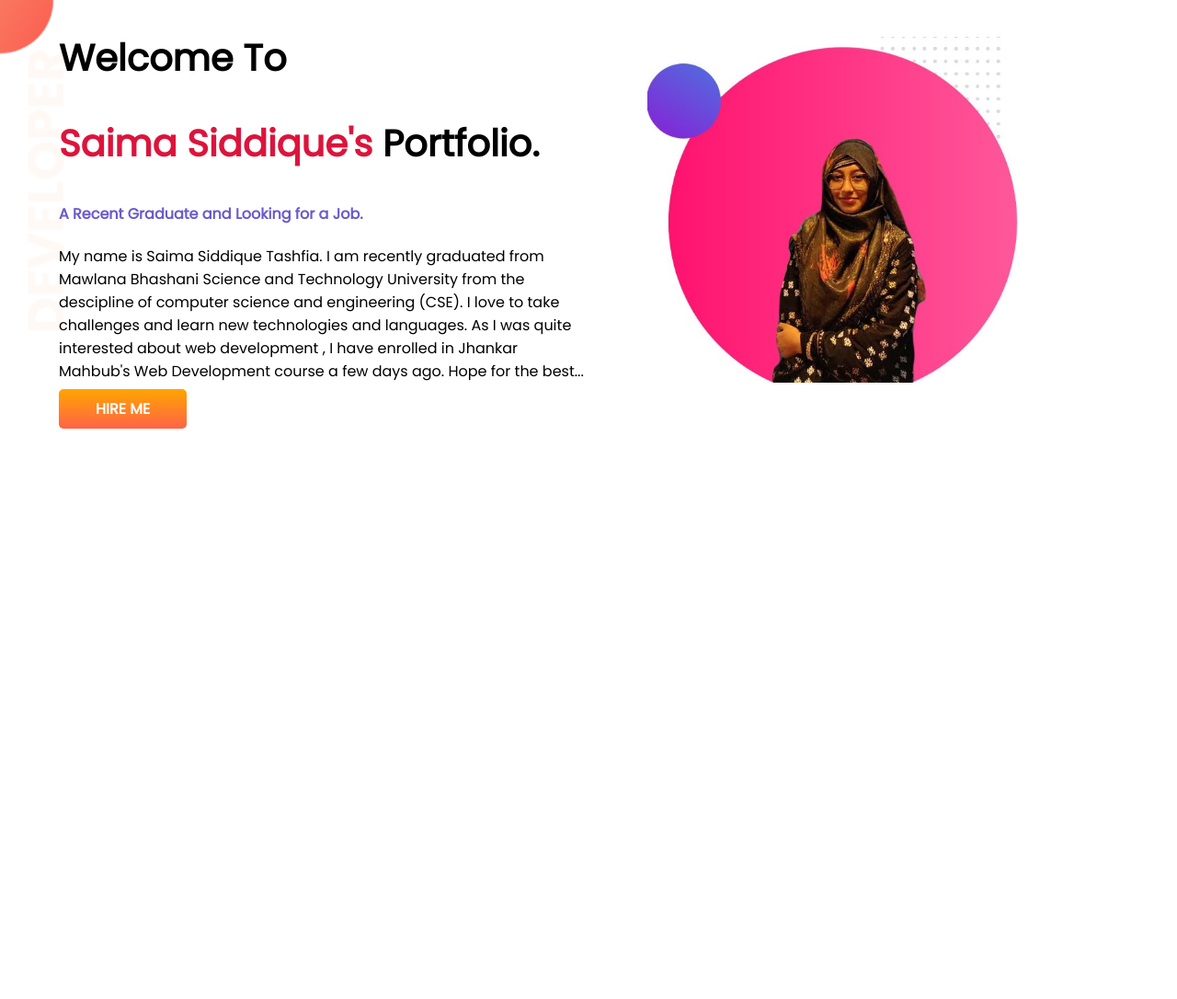
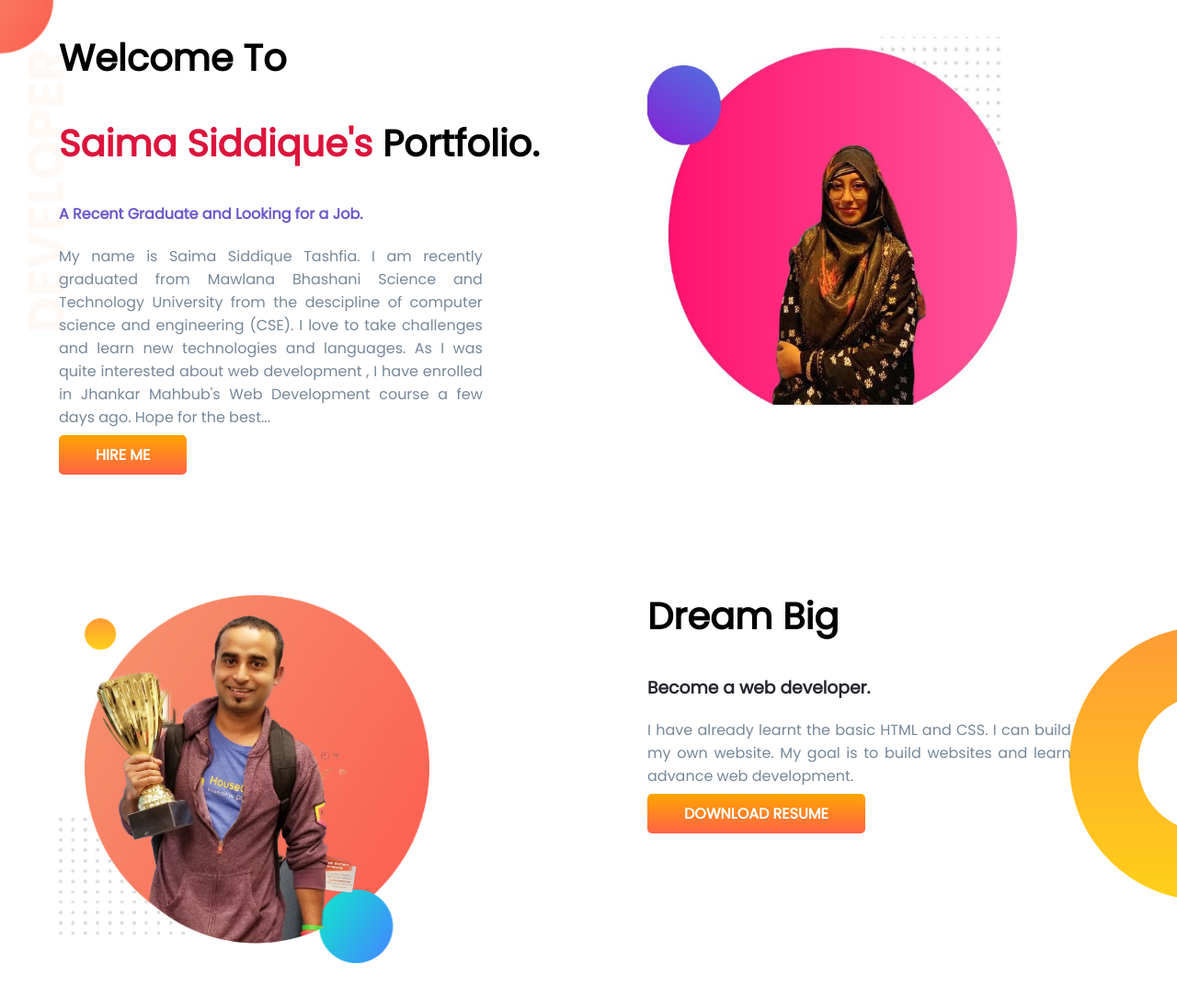
Before and after one commit to saimasiddique/developer-portfolio, a plain HTML site: page index.html in a window 1280 px wide. Shown: the whole page at 92% size. Before the commit the page ends 800 px from the top, so only its background shows below. Drawn offline with Linux system fonts and the light colour scheme.

Commit message:
fourth update

```diff
--- a/index.html
+++ b/index.html
@@ -31,7 +31,19 @@
             <img src="images/my_photo.jpg" alt="My Picture">
         </div>
     </section>
+    <section class="dream-big">
+        <div class="half-width">
+            <img src="images/jhankar.png" alt="Vanellopi" >
+        </div>
+        <div class="half-width">
+            <h1>Dream Big</h1>
+            <h3 style="color: rgb(39, 38, 46);">Become a web developer.</h3>
+            <p>I have already learnt the basic HTML and CSS. I can build my own website. My goal is to build websites and learn advance web development.</p>
+            <a class="link-button" target ="_blank" href="">DOWNLOAD RESUME</a>
 
+        </div>
+
+    </section>
 
 </body>
 
--- a/style.css
+++ b/style.css
@@ -14,17 +14,26 @@ h1
 section
 {
     display: flex;
+    margin-bottom: 100px;
 }
 .half-width
 {
     width: 50%;
     padding-left: 5%;
+
 }
 
 .half-width img
 {
     width: 70%;
     padding-top: 7%;
+    height: 400px;
+
+}
+.half-width p{
+    text-align: justify;
+    padding-right: 20%;
+    color: lightslategray;
 }
 .link-button
 {
@@ -42,3 +51,9 @@ section
     background-repeat: no-repeat;
 
 }
+
+.dream-big{
+    background-image: url(images/dream-bg.png);
+    background-repeat: no-repeat;
+    background-position: right;
+}
```
